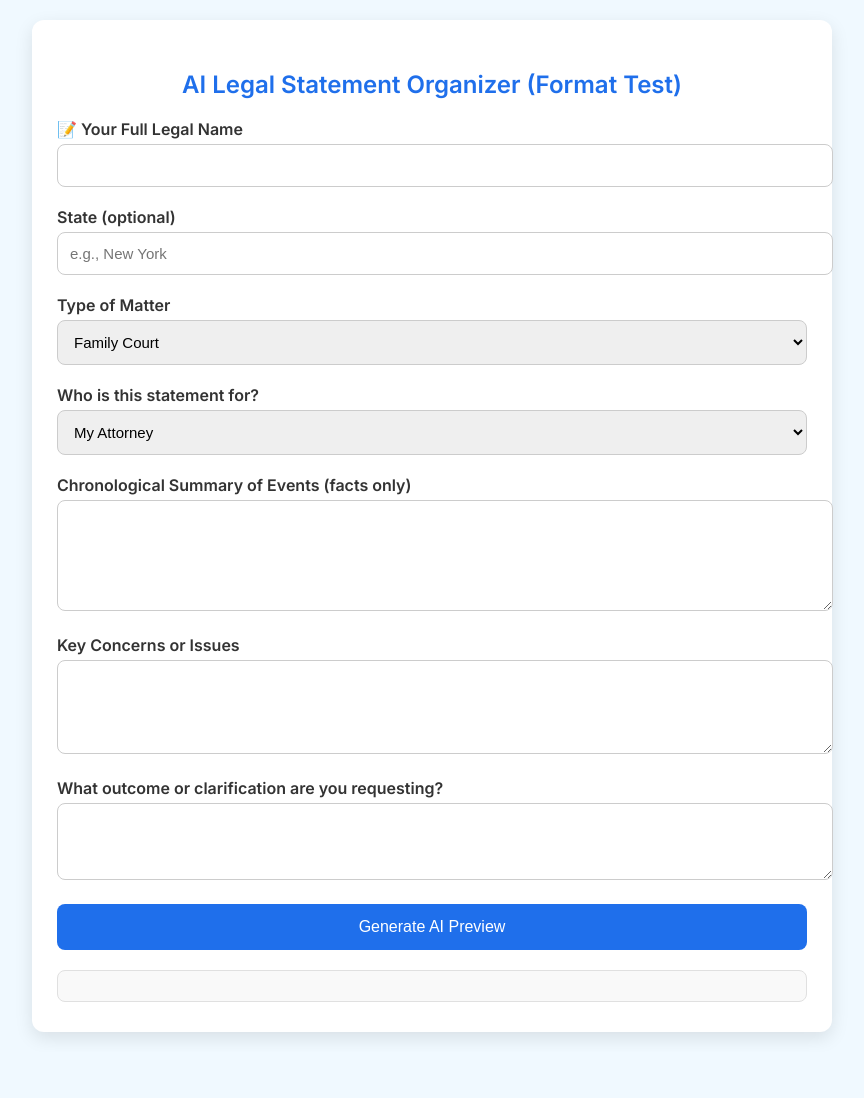
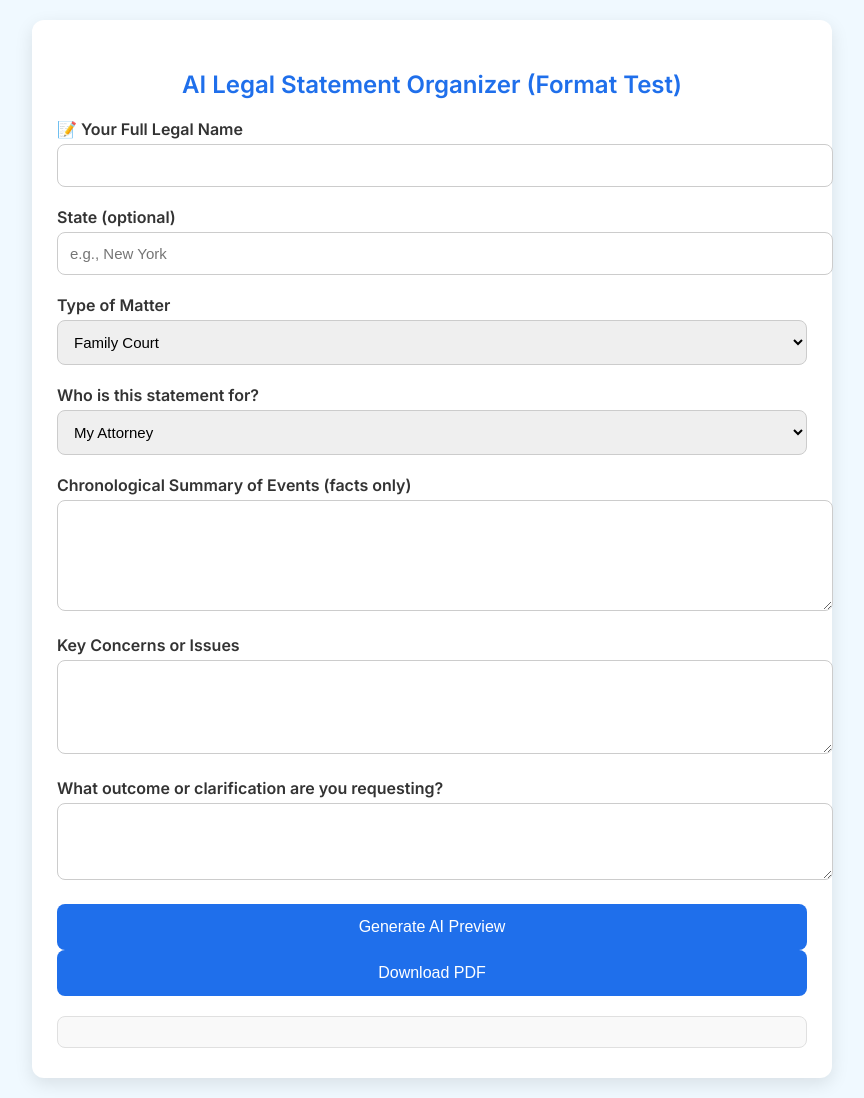
Before and after one commit to OrganizedThoughts/legalstatementtool, a website: page index.html in a window 1280 px wide. Shown: the whole page, without its empty margins (208-1072 px from the left). Before the commit the page ends 1052 px from the top, so only its background shows below. Drawn offline with nearby package versions, Linux system fonts and the light colour scheme.

Commit message:
Update index.html

```diff
--- a/index.html
+++ b/index.html
@@ -54,6 +54,7 @@ button:hover { background:#155bcf; }
 </div>
 
 <button onclick="generate()">Generate AI Preview</button>
+<button onclick="downloadPDF()">Download PDF</button>
 <div id="preview" class="output"></div>
 
 <script>
@@ -68,7 +69,7 @@ async function rewriteStatement(text) {
   return data.result;
 }
 
-// Format text for PDF and preview: bold subtitles, paragraph indentation
+// Format text: bold subtitles, indent paragraphs
 function formatText(text) {
   const sections = ["SUMMARY OF EVENTS:", "KEY CONCERNS:", "REQUEST / PURPOSE:"];
   let formatted = "";
@@ -78,6 +79,7 @@ function formatText(text) {
     if (sections.includes(line)) {
       formatted += line + "\n";
     } else {
+      // indent each paragraph/sentence
       formatted += "    " + line + "\n";
     }
   });
@@ -120,11 +122,12 @@ Date: ${new Date().toLocaleDateString()}`);
 
     window.finalText = formatted;
 
-    document.getElementById("preview").innerText = formatted.substring(0, 350) + (formatted.length > 350 ? "\n\n--- Preview Only ---" : "");
+    document.getElementById("preview").innerText = formatted.substring(0, 500) + (formatted.length > 500 ? "\n\n--- Preview Only ---" : "");
   } catch(err) { alert(err.message); }
 }
 
 function downloadPDF() {
+  if (!window.finalText) return alert("Please generate the preview first!");
   const { jsPDF } = window.jspdf;
   const doc = new jsPDF({ unit: "pt", format: "letter" });
   const margin = 40;
@@ -136,16 +139,15 @@ function downloadPDF() {
   y += 30;
 
   doc.setFontSize(12);
-  const paragraphs = window.finalText.split("\n\n");
+  const lines = window.finalText.split("\n");
   const headings = ["SUMMARY OF EVENTS:", "KEY CONCERNS:", "REQUEST / PURPOSE:"];
-  paragraphs.forEach(p => {
-    const trimmed = p.trim();
-    if (!trimmed) return;
+  lines.forEach(line => {
+    const trimmed = line.trim();
+    if (!trimmed) return y += 12;
     const isHeading = headings.some(h => trimmed.includes(h));
     doc.setFont(undefined, isHeading ? "bold" : "normal");
-    const lines = doc.splitTextToSize(trimmed, 520);
-    lines.forEach(l => { doc.text(l, margin, y); y += 18; });
-    y += 12;
+    const splitLines = doc.splitTextToSize(trimmed, 520);
+    splitLines.forEach(l => { doc.text(l, margin, y); y += 18; });
   });
   doc.save("legal-statement.pdf");
 }
```
